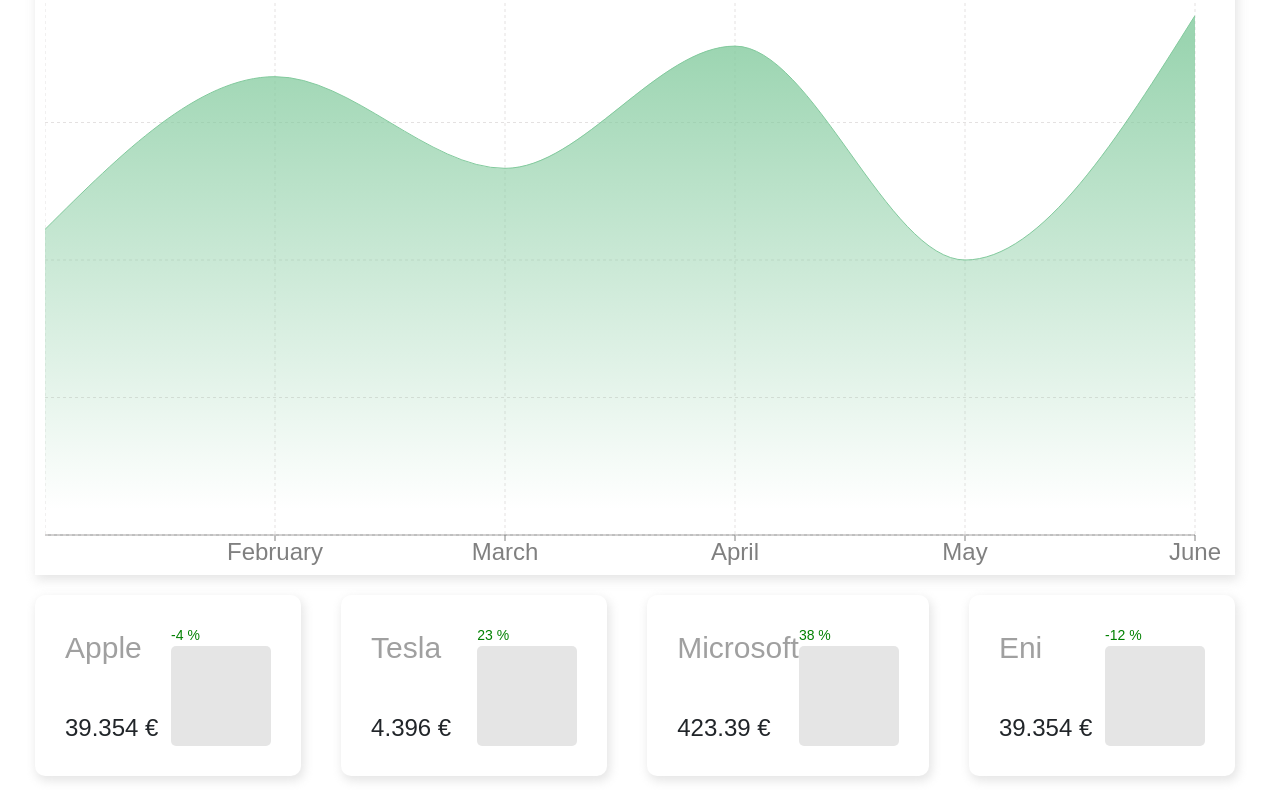
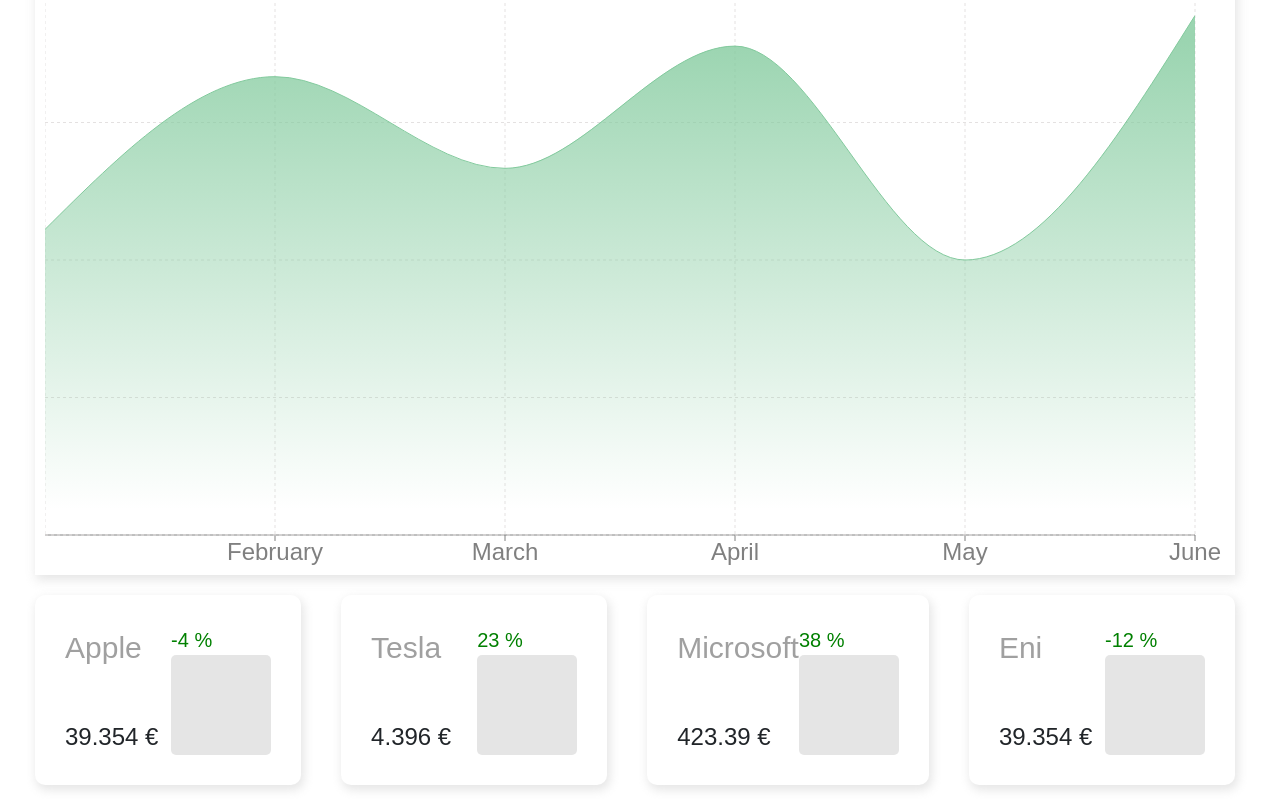
Before and after one commit to andrearoota/SoftwareEngineeringProject, a React (Create React App) app in the folder frontend/: page /app/analytics in a window 1280 px wide. Shown: the part 841-1641 px from the top of the page. Built offline with nearby package versions, Linux system fonts and the light colour scheme; the HTML template or start-up script is replaced by a standard one.

Commit message:
widget update

```diff
--- a/frontend/src/components/Widget.css
+++ b/frontend/src/components/Widget.css
@@ -25,7 +25,7 @@
 }
 
 .icon {
-    font-size: 25px;
+    font-size: 15px;
     padding: 5px;
     border-radius: 5px;
     align-self: flex-end;
@@ -34,7 +34,7 @@
   .percentage {
     display: flex;
     align-items: center;
-    font-size: 14px;
+    font-size: 20px;
 
   }
 
```
Also changed, not shown: frontend/src/components/Widget.jsx (+5 -2 lines).
